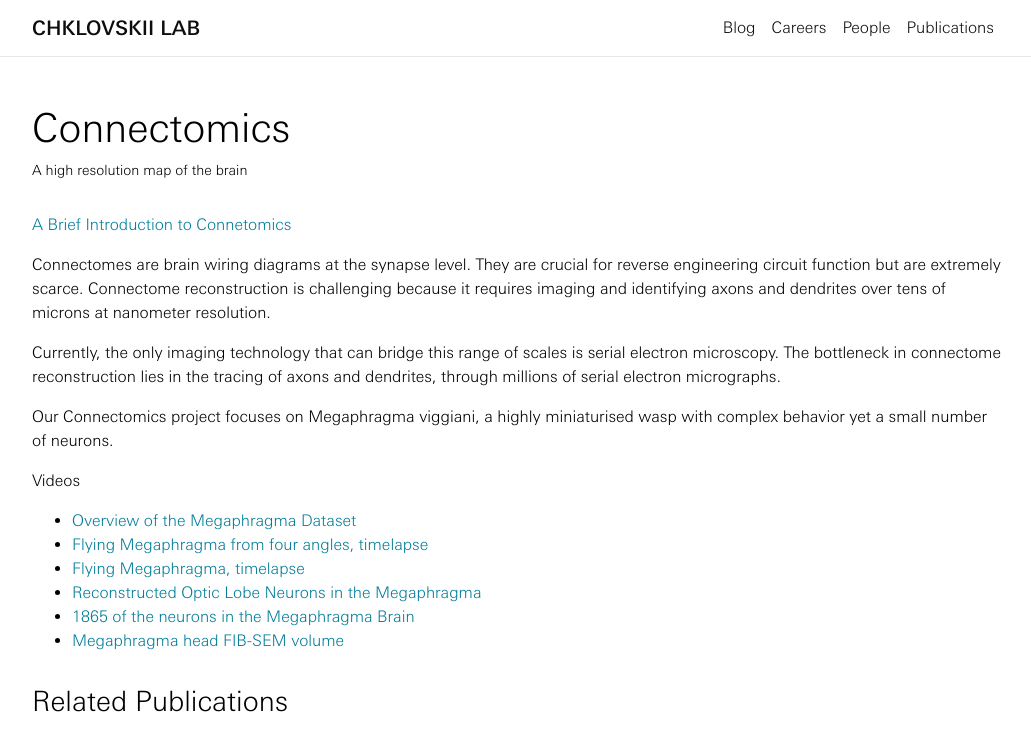
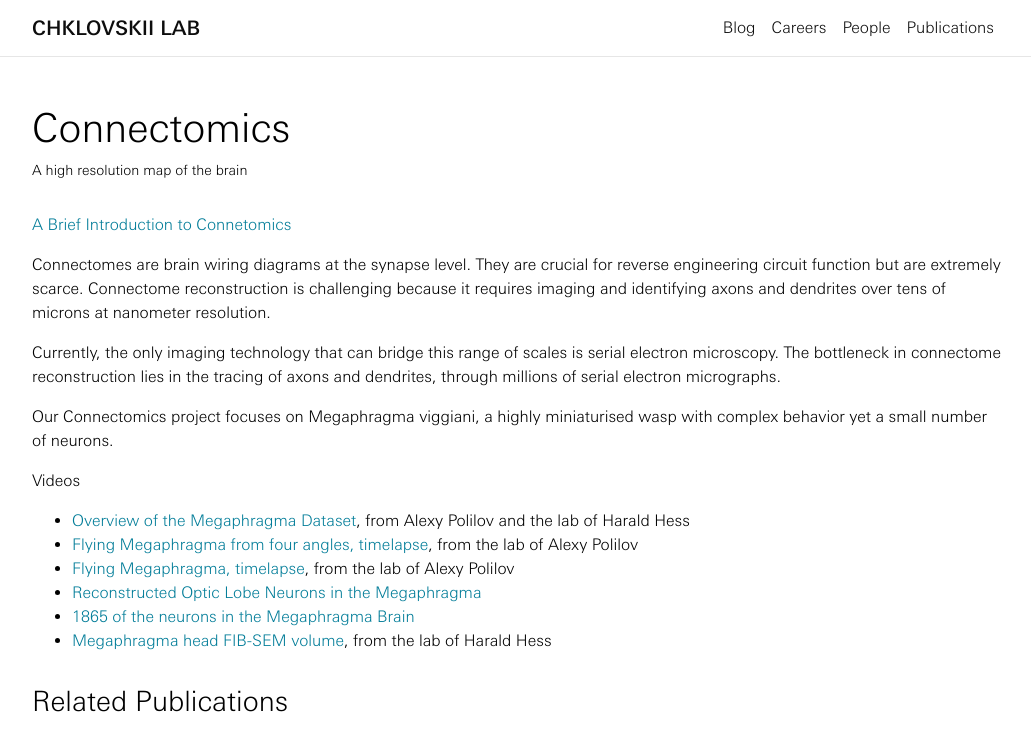
Before and after one commit to neural-circuits-and-algorithms/NCA-website, a Jekyll site: the page built from _projects/connectomics.md, in a window 1280 px wide, cut to the strip 0-739 px from the top of the page. Shown: the whole strip, without its empty margins (123-1154 px from the left). Built offline with Jekyll 4.4.1, drawn with Linux system fonts in a browser that asks for light colours; nearby versions of some CDN libraries; comment, search, counter and statistics services are not loaded; a style sheet for code colours, icons or effects is not loaded.

Commit message:
Credits for connectomics videos, tweaks to theory videos/description, reword caiman description

```diff
--- a/_projects/connectomics.md
+++ b/_projects/connectomics.md
@@ -15,9 +15,9 @@ Currently, the only imaging technology that can bridge this range of scales is s
 Our Connectomics project focuses on Megaphragma viggiani, a highly miniaturised wasp with complex behavior yet a small number of neurons.
 
 Videos
-- [Overview of the Megaphragma Dataset](https://www.youtube.com/watch?v=-uv6Pqg3d8U)
-- [Flying Megaphragma from four angles, timelapse](https://youtube.com/shorts/w7FMpum5AVI)
-- [Flying Megaphragma, timelapse](https://www.youtube.com/watch?v=-UkBzGjQMKI)
+- [Overview of the Megaphragma Dataset](https://www.youtube.com/watch?v=-uv6Pqg3d8U), from Alexy Polilov and the lab of Harald Hess
+- [Flying Megaphragma from four angles, timelapse](https://youtube.com/shorts/w7FMpum5AVI), from the lab of Alexy Polilov
+- [Flying Megaphragma, timelapse](https://www.youtube.com/watch?v=-UkBzGjQMKI), from the lab of Alexy Polilov
 - [Reconstructed Optic Lobe Neurons in the Megaphragma](https://www.youtube.com/watch?v=jQIn9KSR3pU)
 - [1865 of the neurons in the Megaphragma Brain](https://www.youtube.com/watch?v=bAxzyNuCgME)
-- [Megaphragma head FIB-SEM volume](https://www.youtube.com/watch?v=I5r-HWcOyPo)
+- [Megaphragma head FIB-SEM volume](https://www.youtube.com/watch?v=I5r-HWcOyPo), from the lab of Harald Hess
```
Also changed, not shown: _projects/calciumimaging.md (+1 -1 lines), _projects/theory.md (+1 -2 lines).
